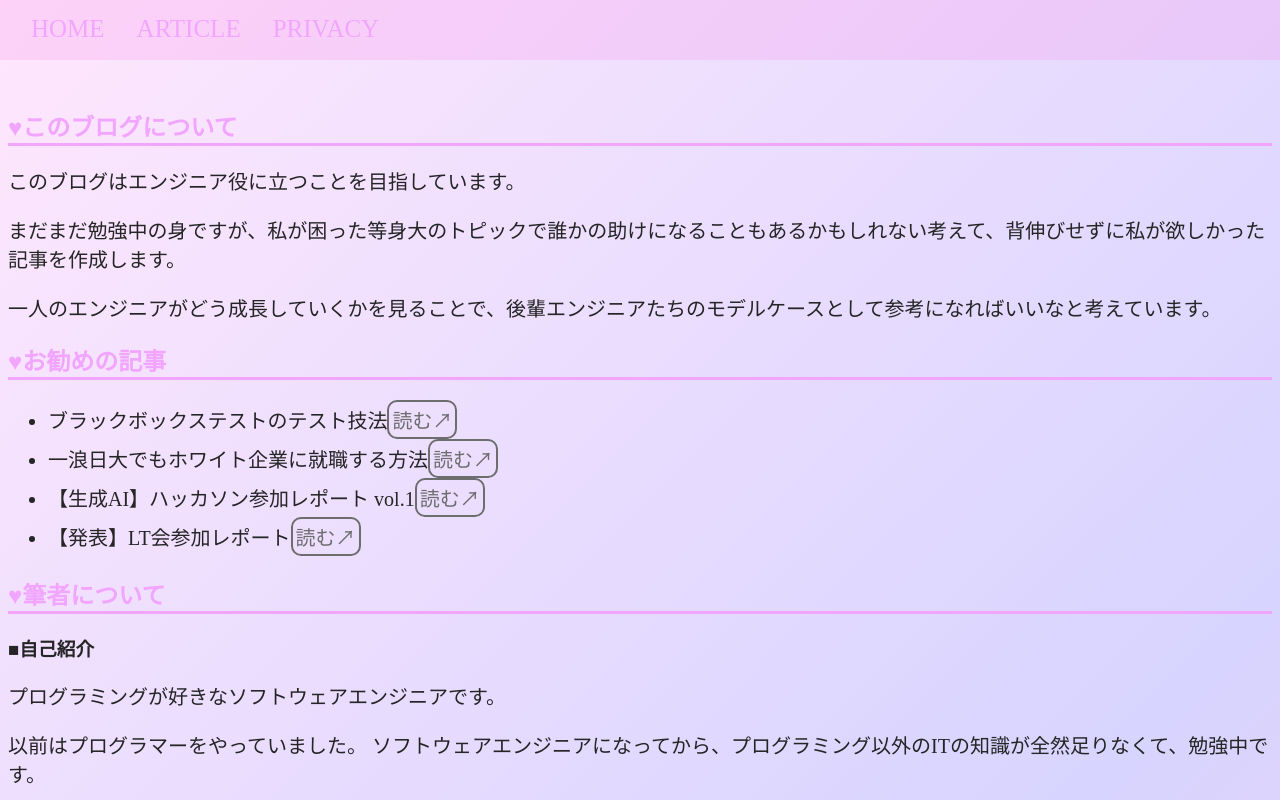
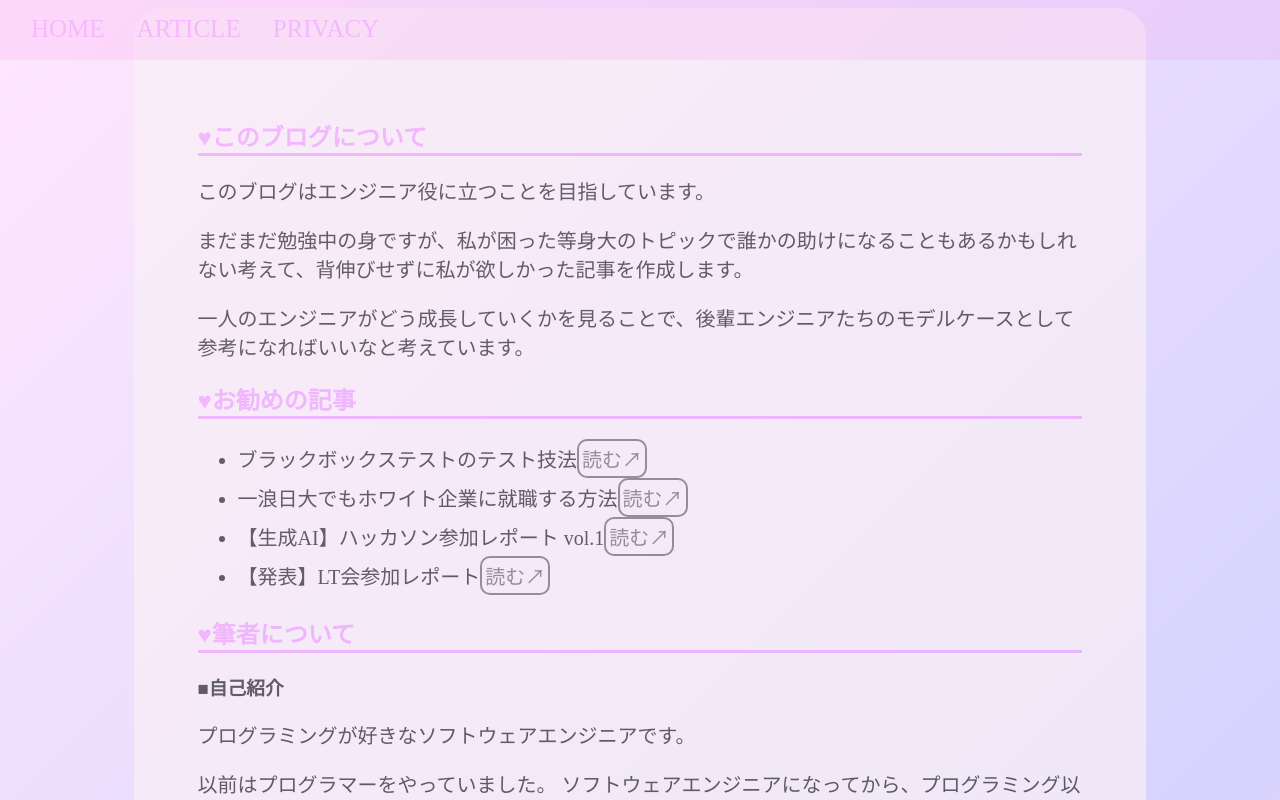
Before and after one commit to tomonarimomoka/blog-react, a React (Vite) app in the folder tech-blog/: page / in a window 1280 px wide. Shown: the top 800 px of the page. Built offline with nearby package versions, Linux system fonts and the light colour scheme.

Commit message:
'mainボックスを誤って消したので追加'

```diff
--- a/tech-blog/src/Index.tsx
+++ b/tech-blog/src/Index.tsx
@@ -5,6 +5,8 @@ import './style.css'
 export const Index: FC = () => {
   return(
     <>
+      <main className="box">
+
       <HeaderNav />
       <SubTitle subTitle="♥このブログについて" />
       <p>
@@ -73,6 +75,8 @@ export const Index: FC = () => {
       <img src="./assets/SILVSE11JPN.jpg" className="imgSize_30" alt="認定バッチ" />
       <img src="./assets/BRZDBA19CJPN.jpg" className="imgSize_30" alt="認定バッチ" />
       <img src="./assets/generative-ai-passport-logo.png" className="imgSize_20" alt="認定バッチ" />
+
+  </main>
     </>
   );
 }
--- a/tech-blog/src/privacyPolicy.tsx
+++ b/tech-blog/src/privacyPolicy.tsx
@@ -6,6 +6,7 @@ export const PlivacyPolicy: FC = () => {
 
     return(
         <>
+            <main className="box">
             <HeaderNav/>
             <h2>当サイトが使用しているアクセス解析ツールについて</h2>
             <p>
@@ -23,6 +24,7 @@ export const PlivacyPolicy: FC = () => {
             <p>
             詳しくは、<a href="https://marketingplatform.google.com/about/analytics/terms/jp/">Google アナリティクス利用規約</a>をご確認ください。
             </p>
+            </main>
         </>
 
     );
```
